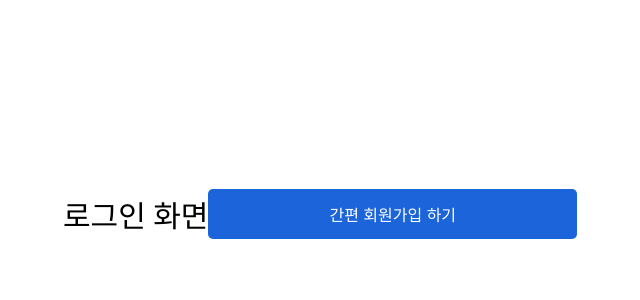
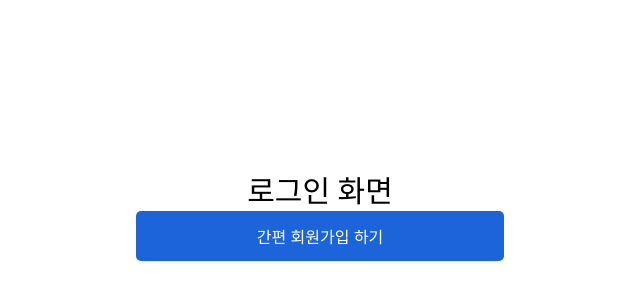
Before and after one commit to slobbie/next-template, a Next.js app in the folder app/: page / in a window 1280 px wide. Shown: the part 186-486 px from the top of the page, without its empty margins (320-960 px from the left). Built offline with nearby package versions, Linux system fonts and the light colour scheme.

Commit message:
[ADD] container ui 요소 추가

```diff
--- a/app/src/app/page.tsx
+++ b/app/src/app/page.tsx
@@ -2,10 +2,14 @@ import Image from 'next/image'
 import ButtonCommon from '@/common/components/button/ButtonCommon'
 import homeStyles from '@/styles/home.module.scss'
 import TypoCommon from '@/common/components/typography/TypoCommon'
+import Container from '@/common/components/container/Container'
 
 export default function Home() {
   return (
     <main className={homeStyles.wrapper}>
+      <Container
+        position='flex-col'
+      >
         <TypoCommon
           typographyType='t1'
         >
@@ -14,6 +18,7 @@ export default function Home() {
         <ButtonCommon>
           간편 회원가입 하기
         </ButtonCommon>
+      </Container>
     </main>
   )
 }
--- /dev/null
+++ b/app/src/common/components/container/Container.module.scss
@@ -0,0 +1,12 @@
+.flex-row {
+  width: 100%;
+  height: 100%;
+  flex-direction: row;
+}
+
+.flex-col {
+  width: 100%;
+  height: 100%;
+  display: flex;
+  flex-direction: column;
+}
--- /dev/null
+++ b/app/src/common/components/container/Container.tsx
@@ -0,0 +1,45 @@
+import React, { useMemo } from 'react'
+import styles from '@/common/components/container/Container.module.scss'
+
+type positionType = 'flex-row'| 'flex-col'
+type justifyContent = 'center' | 'flex-start' | 'flex-end' | 'space-between' | 'space-around' | 'space-evenly'
+type alignContent =  'center' | 'flex-start' | 'flex-end' | 'space-between' | 'space-around' | 'stretch'
+
+interface ContainerProps  {
+  children: React.ReactNode
+  position: positionType
+  justifyContent?: justifyContent
+  alignContent?: alignContent
+}
+
+/**
+ * 기본 컨테이터 레이아웃 요소
+ *
+ * @type 가로 배치 : justifyContent = 'center' | 'flex-start' | 'flex-end' | 'space-between' | 'space-around' | 'space-evenly'
+ *
+ * @type 세로 배치 : alignContent =  'center' | 'flex-start' | 'flex-end' | 'space-between' | 'space-around' | 'stretch'
+ */
+const Container = ({
+    children,
+    position,
+    justifyContent = 'center',
+    alignContent = 'center',
+}: ContainerProps) => {
+
+  const styleMemo = useMemo<React.CSSProperties>(() =>
+  ({
+    justifyContent: justifyContent,
+    alignItems: alignContent
+  }), [justifyContent, alignContent])
+
+  return (
+    <div
+      className={styles[position]}
+      style={styleMemo}
+    >
+      {children}
+    </div>
+  )
+}
+
+export default Container
--- a/app/src/common/components/typography/TypoCommon.tsx
+++ b/app/src/common/components/typography/TypoCommon.tsx
@@ -1,4 +1,4 @@
-import React from 'react'
+import React, { useMemo } from 'react'
 import colors from '@/styles/colors.module.scss'
 import styles from '@/common/components/typography/TypoCommon.module.scss'
 
@@ -49,14 +49,16 @@ const TypoCommon = ({
   color = colors['gray600']
 }: TypoCommonProps) => {
 
+  const styleMemo = useMemo(() =>
+  ({
+    color: color,
+    fontWeight: fontWeight
+  }), [fontWeight, color])
 
   return (
     <span
       className={`${styles.typography} ${styles[typographyType]}`}
-      style={{
-        color: color,
-        fontWeight: fontWeight
-      }}
+      style={styleMemo}
     >
       {children}
     </span>
```
Lines whose indentation alone changed are shown as unchanged.
